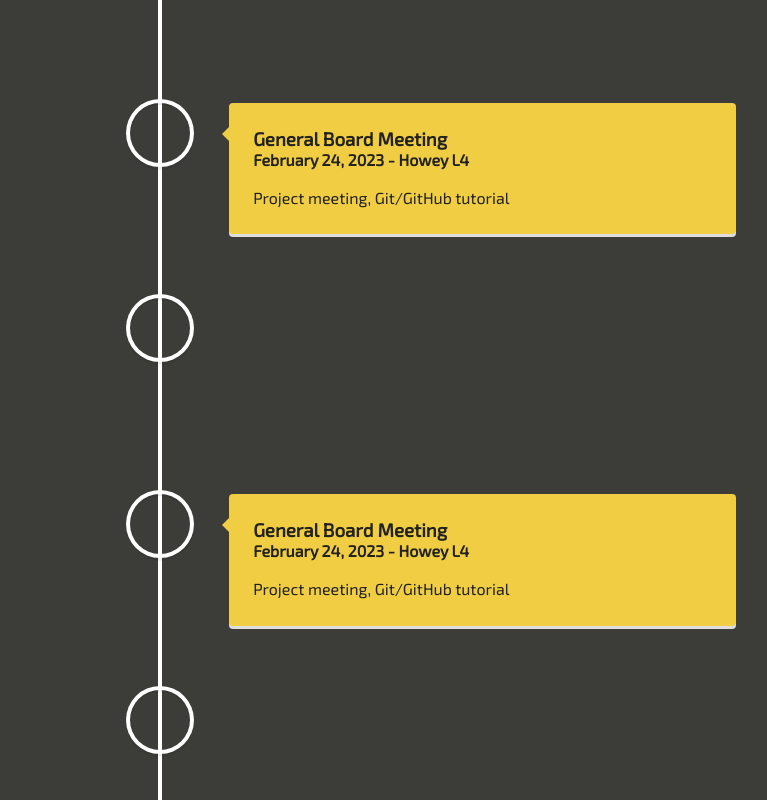
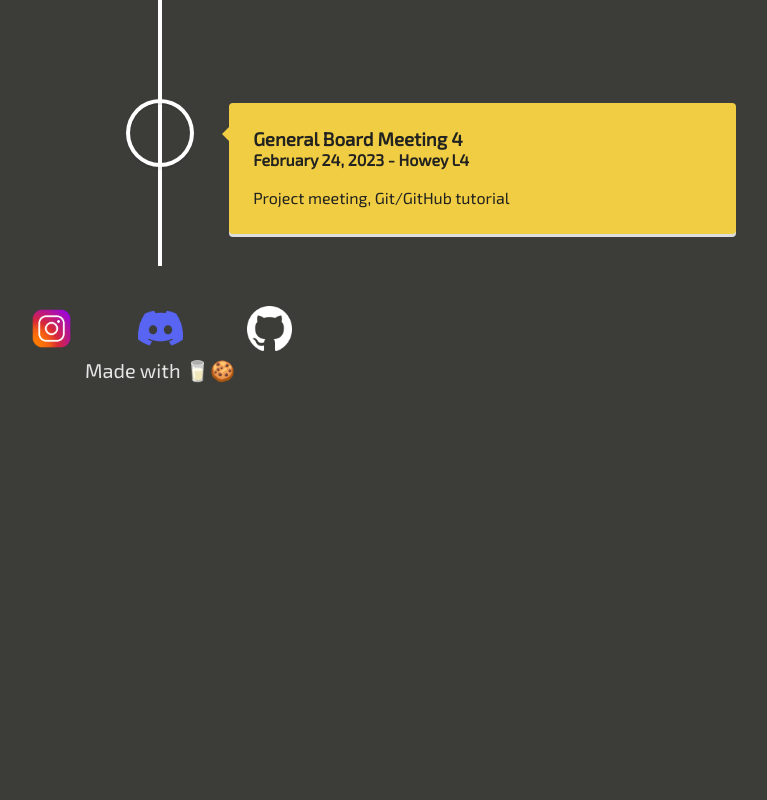
Before and after one commit to nicodemota/gt-webdev-website, a Next.js app: page /schedule in a window 1280 px wide. Shown: the part 580-1380 px from the top of the page, without its empty margins (480-1247 px from the left). After the commit the page ends 986 px from the top, so only its background shows below. Built offline with nearby package versions, Linux system fonts and the light colour scheme.

Commit message:
feature: schedule data accessible from data

```diff
--- a/data/scheduleData.js
+++ b/data/scheduleData.js
@@ -2,14 +2,24 @@ let meetData = "We meet every Tuesday from 6:30 P.M. to around 7:30 P.M. Atlanta
 
 let scheduleData = [
     {
-        "date": "3/30/2023",
-        "agenda": "Project meeting, Git/GitHub tutorial",
-        "link": "?"
+        "datelocation": "February 24, 2023 - Howey L4",
+        "title": "General Board Meeting 1",
+        "description": "Project meeting, Git/GitHub tutorial"
     },
     {
-        "date": "4/6/2023",
-        "agenda": "Project meeting, Python Flask tutorial",
-        "link": "?"
+        "datelocation": "February 24, 2023 - Howey L4",
+        "title": "General Board Meeting 2",
+        "description": "Project meeting, Git/GitHub tutorial"
+    },
+    {
+        "datelocation": "February 24, 2023 - Howey L4",
+        "title": "General Board Meeting 3",
+        "description": "Project meeting, Git/GitHub tutorial"
+    },
+    {
+        "datelocation": "February 24, 2023 - Howey L4",
+        "title": "General Board Meeting 4",
+        "description": "Project meeting, Git/GitHub tutorial"
     }
 ];
 
--- a/pages/schedule.js
+++ b/pages/schedule.js
@@ -23,6 +23,8 @@ const Schedule = () => {
             </Head>
             <NavBar />
             <VerticalTimeline>
+            {scheduleData.map((cur, ind) => {
+                   return(
                     <VerticalTimelineElement
                         className="vertical-timeline-element--work"
                         contentStyle={{ background: '#f0cd42', color: '#222220' }}
@@ -31,103 +33,14 @@ const Schedule = () => {
                         // iconStyle={{ background: 'rgb(33, 150, 243)', color: '#fff' }}
                         // icon={< WorkIcon />}
                         >
-                <h3 className="vertical-timeline-element-title"> General Board Meeting </h3>
-                <h4 className="vertical-timeline-element-subtitle">  February 24, 2023 - Howey L4</h4>
+                        <h3 className="vertical-timeline-element-title"> {cur['title']} </h3>
+                        <h4 className="vertical-timeline-element-subtitle">  {cur['datelocation']} </h4>
                         <p>
-                    Project meeting, Git/GitHub tutorial
+                            {cur['description']}
                         </p>
                     </VerticalTimelineElement>
-
-                <VerticalTimelineElement
-                className="vertical-timeline-element--work"
-                contentStyle={{ background: '#f0cd42', color: '#222220' }}
-                contentArrowStyle={{ borderRight: '7px solid #f0cd42' }}
-                date=""
-                // iconStyle={{ background: 'rgb(33, 150, 243)', color: '#fff' }}
-                // icon={<WorkIcon />}
-                >
-                <h3 className="vertical-timeline-element-title"> General Board Meeting </h3>
-                <h4 className="vertical-timeline-element-subtitle">  February 24, 2023 - Howey L4</h4>
-                <p>
-                    Project meeting, Git/GitHub tutorial
-                </p>
-                </VerticalTimelineElement>
-
-                <VerticalTimelineElement
-                className="vertical-timeline-element--work"
-                contentStyle={{ background: '#f0cd42', color: '#222220' }}
-                contentArrowStyle={{ borderRight: '7px solid #f0cd42' }}
-                date=""
-                // iconStyle={{ background: 'rgb(33, 150, 243)', color: '#fff' }}
-                // icon={<WorkIcon />}
-                >
-                <h3 className="vertical-timeline-element-title"> General Board Meeting </h3>
-                <h4 className="vertical-timeline-element-subtitle">  February 24, 2023 - Howey L4</h4>
-                <p>
-                    Project meeting, Git/GitHub tutorial
-                </p>
-                </VerticalTimelineElement>
-
-                <VerticalTimelineElement
-                className="vertical-timeline-element--work"
-                contentStyle={{ background: '#f0cd42', color: '#222220' }}
-                contentArrowStyle={{ borderRight: '7px solid #f0cd42' }}
-                date=""
-                // iconStyle={{ background: 'rgb(33, 150, 243)', color: '#fff' }}
-                // icon={<WorkIcon />}
-                >
-                <h3 className="vertical-timeline-element-title"> General Board Meeting </h3>
-                <h4 className="vertical-timeline-element-subtitle">  February 24, 2023 - Howey L4</h4>
-                <p>
-                    Project meeting, Git/GitHub tutorial
-                </p>
-                </VerticalTimelineElement>
-
-                <VerticalTimelineElement
-                className="vertical-timeline-element--work"
-                contentStyle={{ background: '#f0cd42', color: '#222220' }}
-                contentArrowStyle={{ borderRight: '7px solid #f0cd42' }}
-                date=""
-                // iconStyle={{ background: 'rgb(33, 150, 243)', color: '#fff' }}
-                // icon={<WorkIcon />}
-                >
-                <h3 className="vertical-timeline-element-title"> General Board Meeting </h3>
-                <h4 className="vertical-timeline-element-subtitle">  February 24, 2023 - Howey L4</h4>
-                <p>
-                    Project meeting, Git/GitHub tutorial
-                </p>
-                </VerticalTimelineElement>
-
-                <VerticalTimelineElement
-                className="vertical-timeline-element--work"
-                contentStyle={{ background: '#f0cd42', color: '#222220' }}
-                contentArrowStyle={{ borderRight: '7px solid #f0cd42' }}
-                date=""
-                // iconStyle={{ background: 'rgb(33, 150, 243)', color: '#fff' }}
-                // icon={<WorkIcon />}
-                >
-                <h3 className="vertical-timeline-element-title"> General Board Meeting </h3>
-                <h4 className="vertical-timeline-element-subtitle">  February 24, 2023 - Howey L4</h4>
-                <p>
-                    Project meeting, Git/GitHub tutorial
-                </p>
-                </VerticalTimelineElement>
-
-                <VerticalTimelineElement
-                className="vertical-timeline-element--work"
-                contentStyle={{ background: '#f0cd42', color: '#222220' }}
-                contentArrowStyle={{ borderRight: '7px solid #f0cd42' }}
-                date=""
-                // iconStyle={{ background: 'rgb(33, 150, 243)', color: '#fff' }}
-                // icon={<WorkIcon />}
-                >
-                <h3 className="vertical-timeline-element-title"> General Board Meeting </h3>
-                <h4 className="vertical-timeline-element-subtitle">  February 24, 2023 - Howey L4</h4>
-                <p>
-                    Project meeting, Git/GitHub tutorial
-                </p>
-                </VerticalTimelineElement>
-
+                   )
+               })}
 
             </VerticalTimeline>
 
```
Lines whose indentation alone changed are shown as unchanged.
